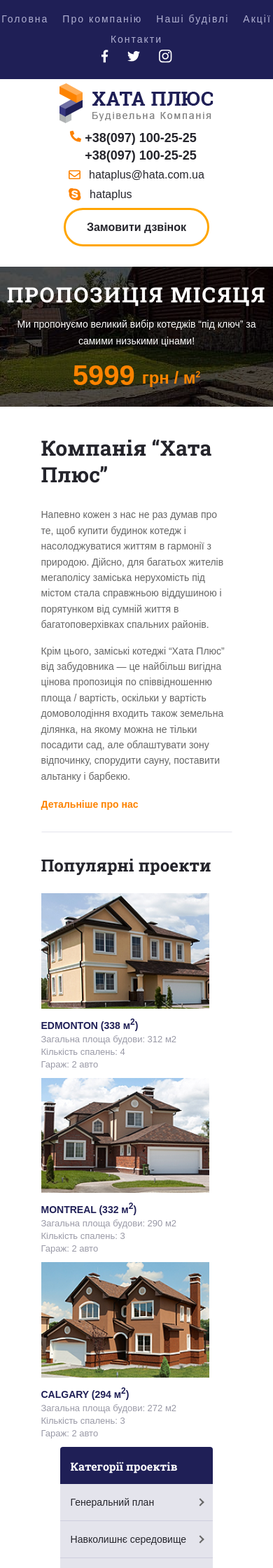
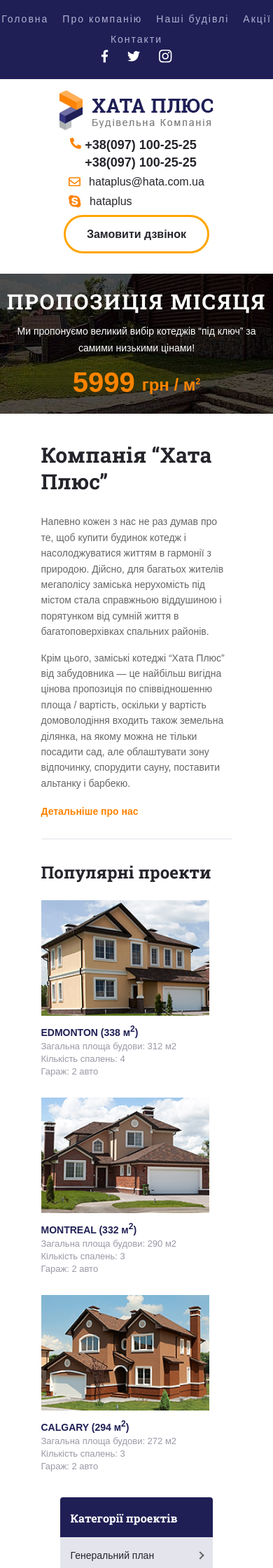
Before and after one commit to Sofii709/hata_plus, a PHP site: page / in a window 390 px wide. Shown: the top 2240 px of the page at 70% size. Run offline with PHP 8.4, Linux system fonts and the light colour scheme.

Commit message:
made phone version 1.0

```diff
--- a/css/style.css
+++ b/css/style.css
@@ -198,7 +198,7 @@ hr {
 
 
 .fixed {
-    padding-top: 90px;
+    padding-top: 100px;
 }
 
 .main_contact .order_call a {
@@ -274,6 +274,7 @@ hr {
 
 .about_us {
     max-width: 70%;
+    padding-bottom: 25px;
 }
 
 .hataplus {
@@ -339,7 +340,7 @@ hr {
 }
 
 .figures {
-    column-gap: 28px;
+    gap: 28px;
     display: flex;
     flex-direction: column;
 }
@@ -380,7 +381,7 @@ hr {
 
 .projects p {
     font-size: 13px;
-    line-height: 18px;
+    line-height: 1.4em;
     color: #9999a6;
 }
 
@@ -397,7 +398,7 @@ aside {
     border-radius: 4px 4px 0px 0px;
     padding: 16px 51px 13px 15px;
     font-size: 16px;
-    line-height: 24px;
+    line-height: 1.7em;
     color: #ffffff;
     font-weight: bold;
     background-color: #1f1f56;
@@ -488,7 +489,7 @@ footer {
 }
 
 .about li {
-    padding-bottom: 6px;
+    padding-bottom: 15px;
 }
 
 .about a {
@@ -513,7 +514,7 @@ footer {
 
 .footer_bottom p {
     font-size: 13px;
-    line-height: 18px;
+    line-height: 0.7em;
     color: #9999a6;
 }
 
@@ -533,6 +534,13 @@ footer {
         padding: 40px 0px;
     }
 
+    .about_us {
+        max-width: 70%;
+        padding-bottom: 0;
+    }
+}
+
+@media screen and (min-width: 600px) {
     .figures {
         flex-direction: row;
     }
```
